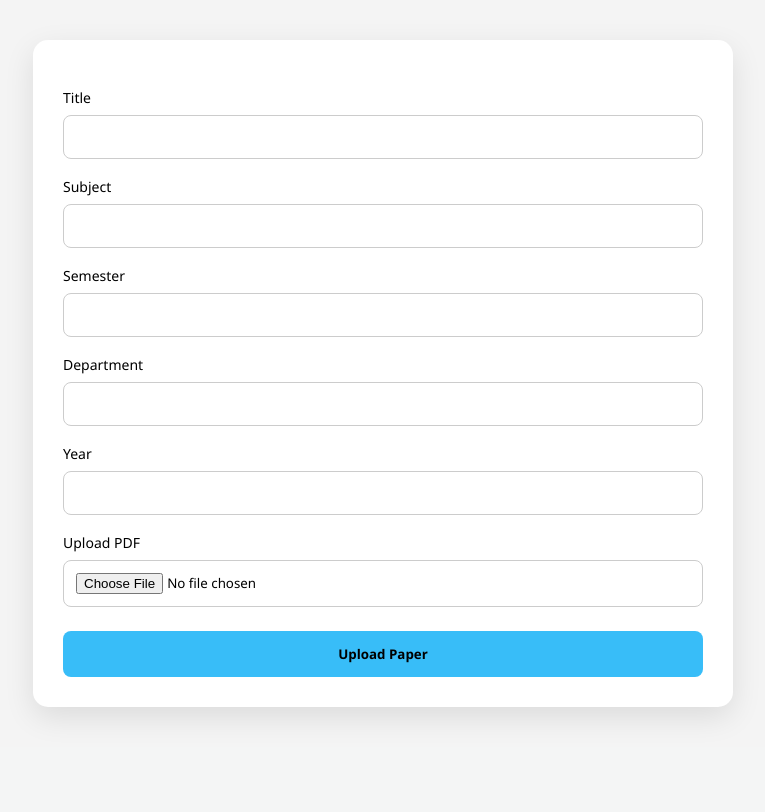
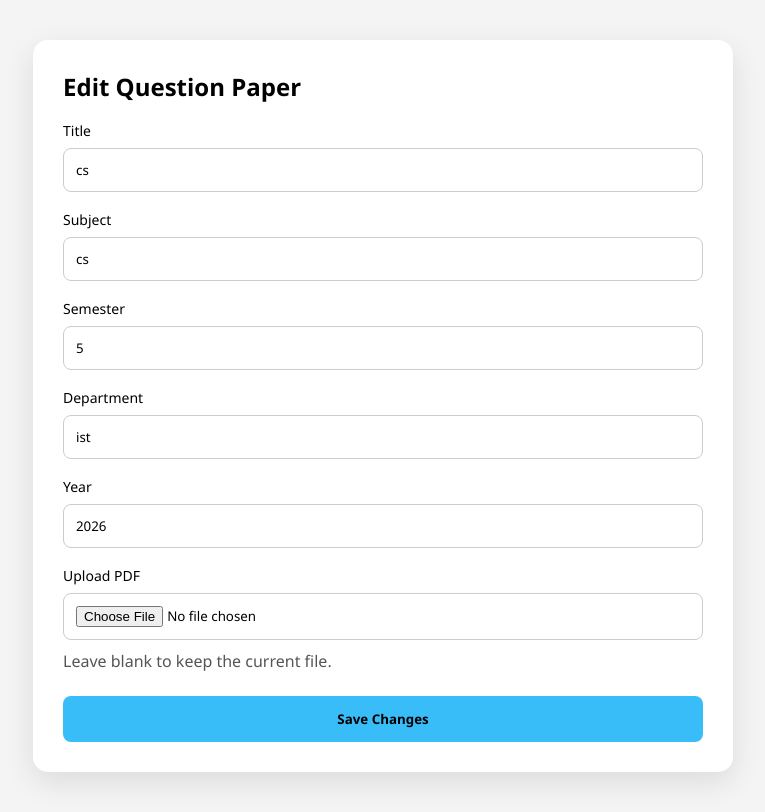
Before and after one commit to bikramkumarsahoo12345-collab/prephive, a Flask app: page /admin/edit/1 in a window 1280 px wide. Shown: the part 82-894 px from the top of the page, without its empty margins (257-1022 px from the left). Before the commit the page ends 800 px from the top, so only its background shows below. Run offline with Flask 3, Linux system fonts and the light colour scheme; a user stored in the database is signed in; data comes from the database, SQL or seed files in the repository.

Commit message:
Update upload_paper.html

```diff
--- a/templates/upload_paper.html
+++ b/templates/upload_paper.html
@@ -89,26 +89,31 @@ main {
 </header>
 <main>
     <div class="form-card">
-        <form method="post" action="/admin/upload" enctype="multipart/form-data">
+        <form method="post" action="{{ form_action }}" enctype="multipart/form-data">
+            <h2>{{ 'Edit Question Paper' if is_edit else 'Upload Question Paper' }}</h2>
+
             <label>Title</label>
-            <input type="text" name="title" required>
+            <input type="text" name="title" value="{{ paper.title if paper else '' }}" required>
 
             <label>Subject</label>
-            <input type="text" name="subject" required>
+            <input type="text" name="subject" value="{{ paper.subject if paper else '' }}" required>
 
             <label>Semester</label>
-            <input type="text" name="semester" required>
+            <input type="text" name="semester" value="{{ paper.semester if paper else '' }}" required>
 
             <label>Department</label>
-            <input type="text" name="department" required>
+            <input type="text" name="department" value="{{ paper.department if paper else '' }}" required>
 
             <label>Year</label>
-            <input type="text" name="year" required>
+            <input type="text" name="year" value="{{ paper.year if paper else '' }}" required>
 
             <label>Upload PDF</label>
-            <input type="file" name="pdf_file" accept="application/pdf" required>
+            <input type="file" name="pdf_file" accept="application/pdf" {{ '' if is_edit else 'required' }}>
+            {% if is_edit %}
+            <p style="margin-top: 10px; color: #555;">Leave blank to keep the current file.</p>
+            {% endif %}
 
-            <button type="submit">Upload Paper</button>
+            <button type="submit">{{ 'Save Changes' if is_edit else 'Upload Paper' }}</button>
         </form>
         {% if message %}
         <p class="success-message">{{ message }}</p>
```
